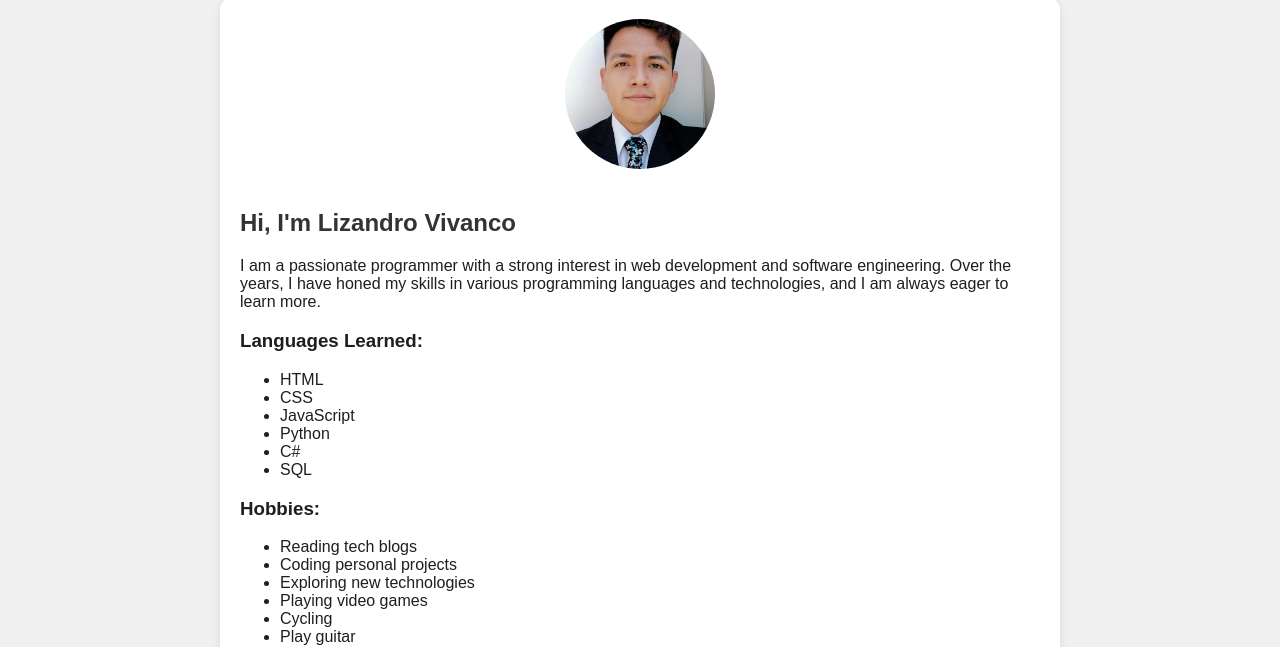
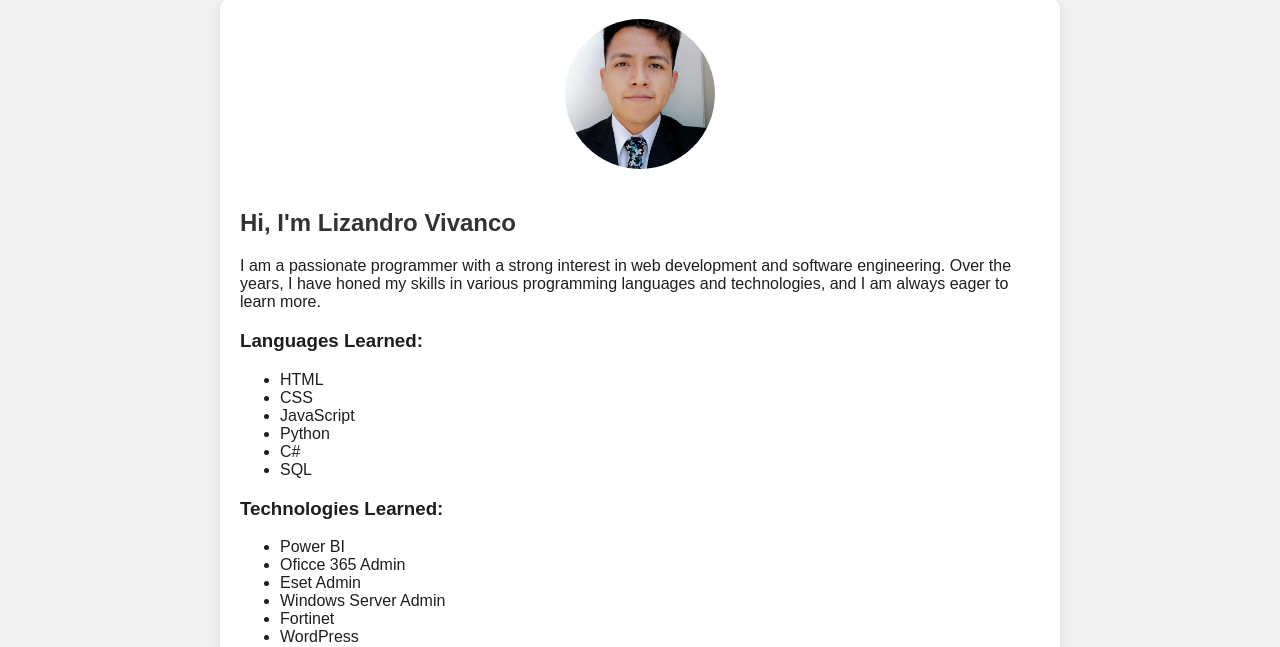
Before and after one commit to LizandroV/lizandrov.github.io, a plain HTML site: page aboutme.html in a window 1280 px wide. Shown: the part 177-824 px from the top of the page. Drawn offline with Linux system fonts and the light colour scheme.

Commit message:
adding technologies learned

```diff
--- a/aboutme.html
+++ b/aboutme.html
@@ -54,6 +54,9 @@
                 <h3 data-translate="languagesTitle">Languages Learned:</h3>
                 <ul id="languages-list"></ul>
 
+                <h3 data-translate="technologiesTitle">Technologies Learned:</h3>
+                <ul id="technologies-list"></ul>
+
                 <h3 data-translate="hobbiesTitle">Hobbies:</h3>
                 <ul id="hobbies-list"></ul>
 
--- a/locales/en.json
+++ b/locales/en.json
@@ -21,6 +21,9 @@
     "bioText1": "I am a passionate programmer with a strong interest in web development and software engineering. Over the years, I have honed my skills in various programming languages and technologies, and I am always eager to learn more.",
     "languagesTitle": "Languages Learned:",
     "languagesList": ["HTML", "CSS", "JavaScript", "Python", "C#", "SQL"],
+
+    "technologiesTitle": "Technologies Learned:",
+    "technologiesList": ["Power BI", "Oficce 365 Admin", "Eset Admin", "Windows Server Admin", "Fortinet", "WordPress"],
 
     "hobbiesTitle": "Hobbies:",
     "hobbiesList": ["Reading tech blogs", "Coding personal projects", "Exploring new technologies", "Playing video games", "Cycling", "Play guitar"],
--- a/locales/es.json
+++ b/locales/es.json
@@ -21,6 +21,9 @@
     "bioText1": "Soy un programador apasionado con un gran interés en el desarrollo web y la ingeniería de software. A lo largo de los años, he perfeccionado mis habilidades en varios lenguajes de programación y tecnologías, y siempre estoy ansioso por aprender más.",
     "languagesTitle": "Lenguajes Aprendidos:",
     "languagesList": ["HTML", "CSS", "JavaScript", "Python", "C#", "SQL"],
+
+    "technologiesTitle": "Tecnologias Aprendidas:",
+    "technologiesList": ["Power BI", "Oficce 365 Admin", "Eset Admin", "Windows Server Admin", "Fortinet", "WordPress"],
 
     "hobbiesTitle": "Pasatiempos:",
     "hobbiesList": ["Leer blogs de tecnología", "Programar proyectos personales", "Explorar nuevas tecnologías", "Jugar videojuegos", "Andar en bicicleta", "Tocar Guitarra"],
--- a/scripts/main.js
+++ b/scripts/main.js
@@ -33,6 +33,15 @@ document.addEventListener("DOMContentLoaded", function() {
             }
         });
 
+        const technologiesList = document.getElementById('technologies-list');
+        if (technologiesList) {
+            translations.technologiesList.forEach(tech => {
+                const li = document.createElement('li');
+                li.textContent = tech;
+                technologiesList.appendChild(li);
+        });
+        }
+
         const languagesList = document.getElementById('languages-list');
         if (languagesList) {
             translations.languagesList.forEach(language => {
```
